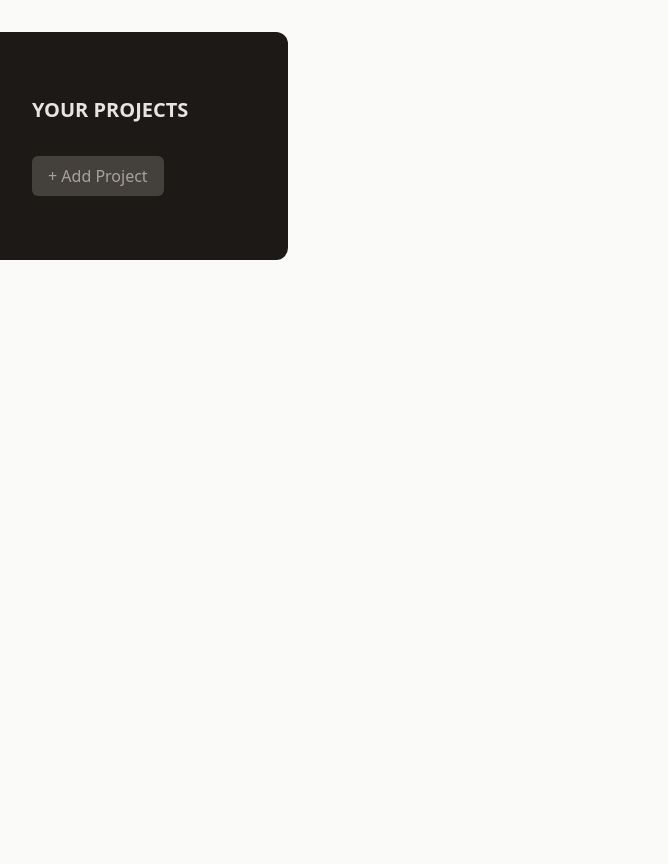
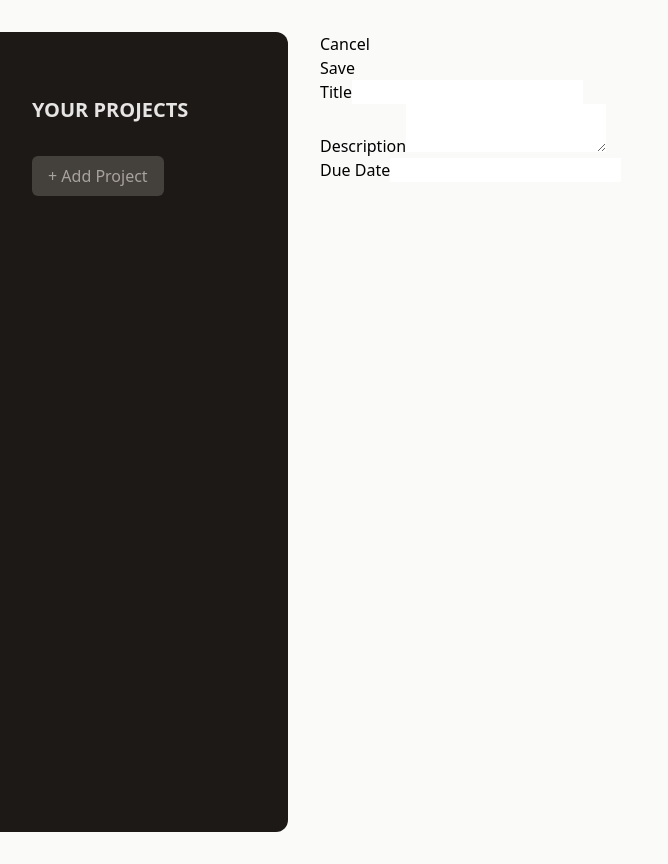
Before and after one commit to the3musketeersgh/project-app, a React (Vite) app: page / in a window 1280 px wide. Shown: the whole page, without its empty margins (0-668 px from the left). Built offline with nearby package versions, Linux system fonts and the light colour scheme.

Commit message:
added newproject and input components

```diff
--- a/src/App.jsx
+++ b/src/App.jsx
@@ -1,9 +1,11 @@
+import NewProject from "./components/NewProject";
 import ProjectSidebar from "./components/ProjectSidebar";
 
 function App() {
   return (
-    <main className="h-screen my-8">
+    <main className="h-screen my-8 flex gap-8">
       <ProjectSidebar />
+      <NewProject />
     </main>
   );
 }
--- /dev/null
+++ b/src/components/Input.jsx
@@ -0,0 +1,12 @@
+import React from "react";
+
+function Input({ label, textarea, ...props }) {
+  return (
+    <p>
+      <label htmlFor="">{label}</label>
+      {textarea ? <textarea /> : <input />}
+    </p>
+  );
+}
+
+export default Input;
--- /dev/null
+++ b/src/components/NewProject.jsx
@@ -0,0 +1,24 @@
+import React from "react";
+import Input from "./Input";
+
+function NewProject() {
+  return (
+    <div>
+      <menu>
+        <li>
+          <button>Cancel</button>
+        </li>
+        <li>
+          <button>Save</button>
+        </li>
+      </menu>
+      <div>
+        <Input label="Title" />
+        <Input label="Description" textarea />
+        <Input label="Due Date" />
+      </div>
+    </div>
+  );
+}
+
+export default NewProject;
```
